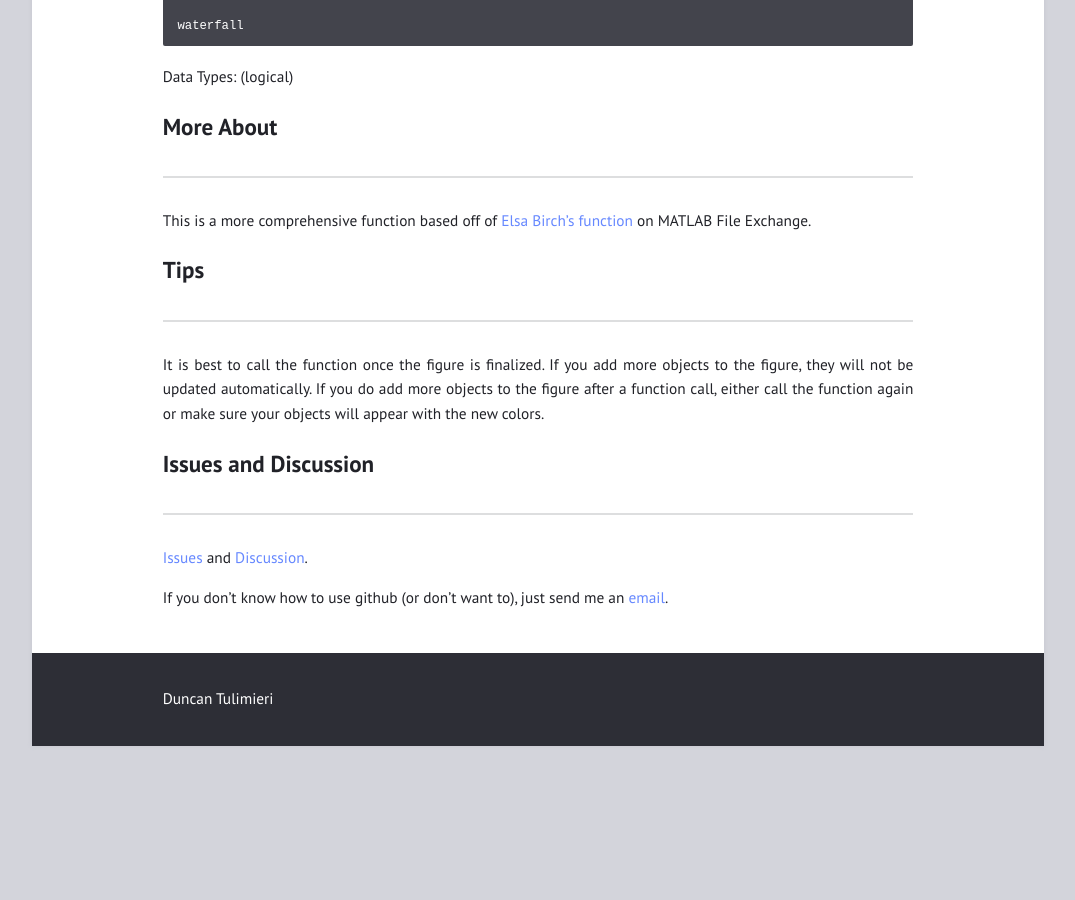
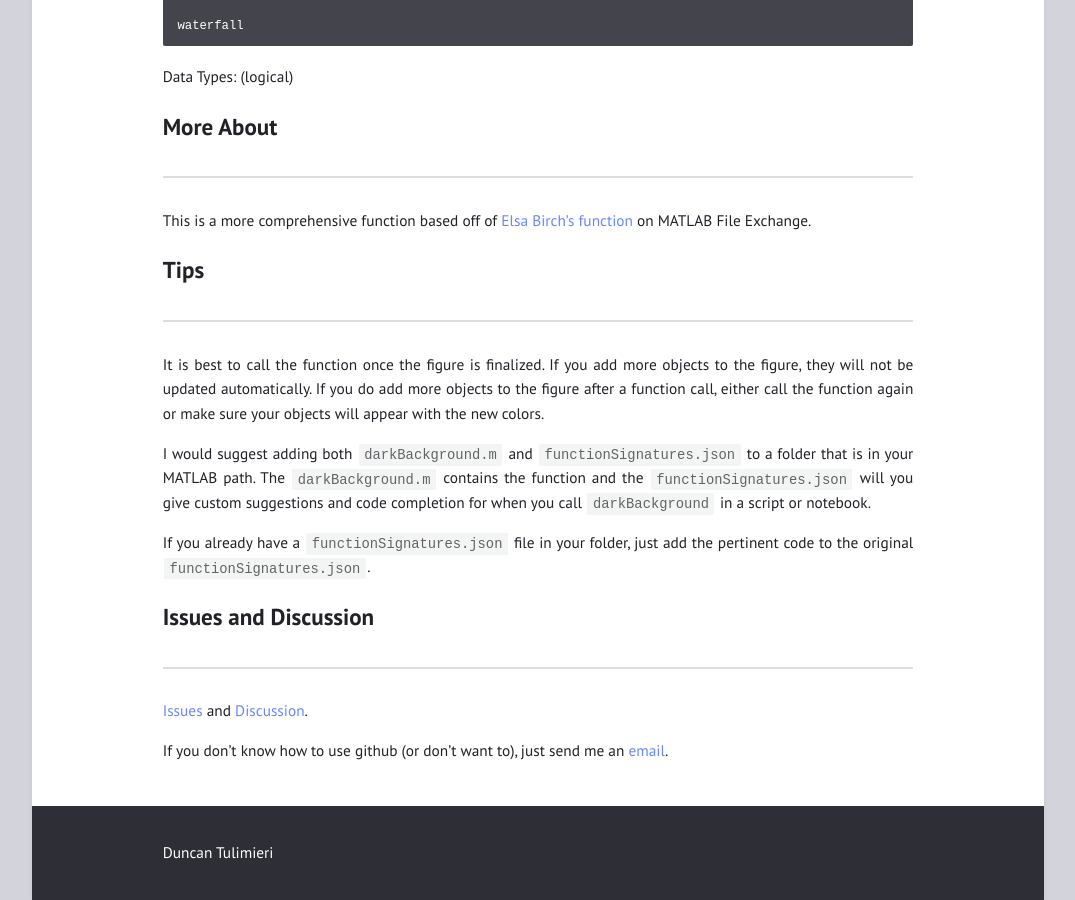
Before and after one commit to tulimid1/darkBackground_matlab, a Jekyll site: the page built from m-doc.md, in a window 1280 px wide and 900 px high, scrolled down 5540 px. Shown: the whole window, without its empty margins (102-1177 px from the left). Built offline with Jekyll 4.4.1, drawn with Linux system fonts in a browser that asks for light colours; before the commit the page ends 6286 px from its top, so only the background shows below that.

Commit message:
Update m-doc.md

```diff
--- a/m-doc.md
+++ b/m-doc.md
@@ -128,6 +128,10 @@ This is a more comprehensive function based off of [Elsa Birch's](https://www.el
 
 It is best to call the function once the figure is finalized. If you add more objects to the figure, they will not be updated automatically. If you do add more objects to the figure after a function call, either call the function again or make sure your objects will appear with the new colors.
 
+I would suggest adding both `darkBackground.m` and `functionSignatures.json` to a folder that is in your MATLAB path. The `darkBackground.m` contains the function and the `functionSignatures.json` will you give custom suggestions and code completion for when you call `darkBackground` in a script or notebook.
+
+If you already have a `functionSignatures.json` file in your folder, just add the pertinent code to the original `functionSignatures.json`.
+
 ## Issues and Discussion
 ---
 
```
